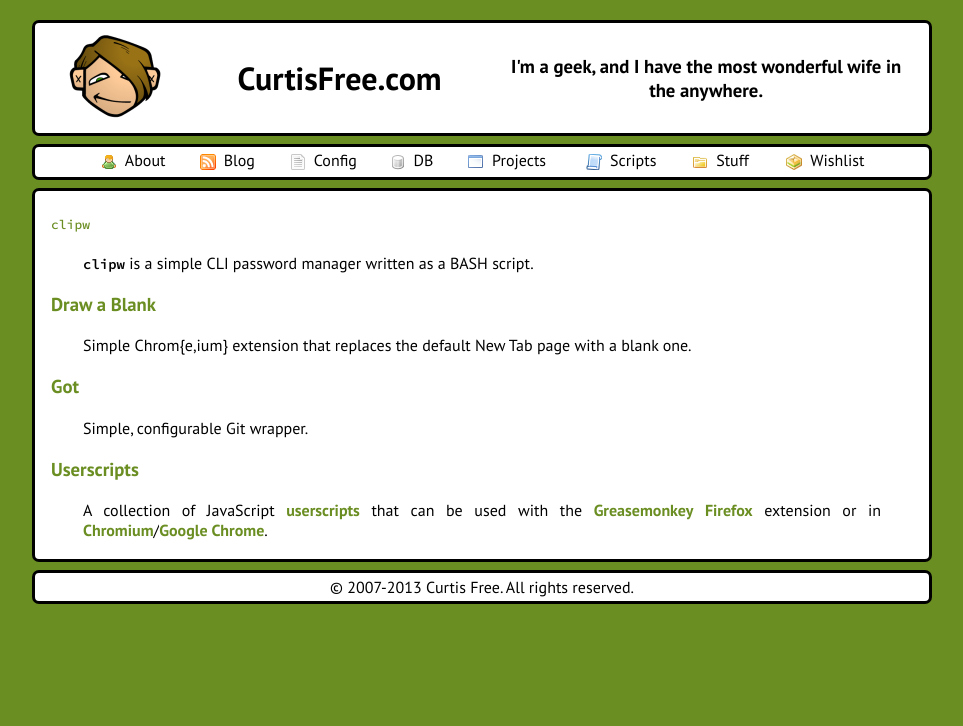
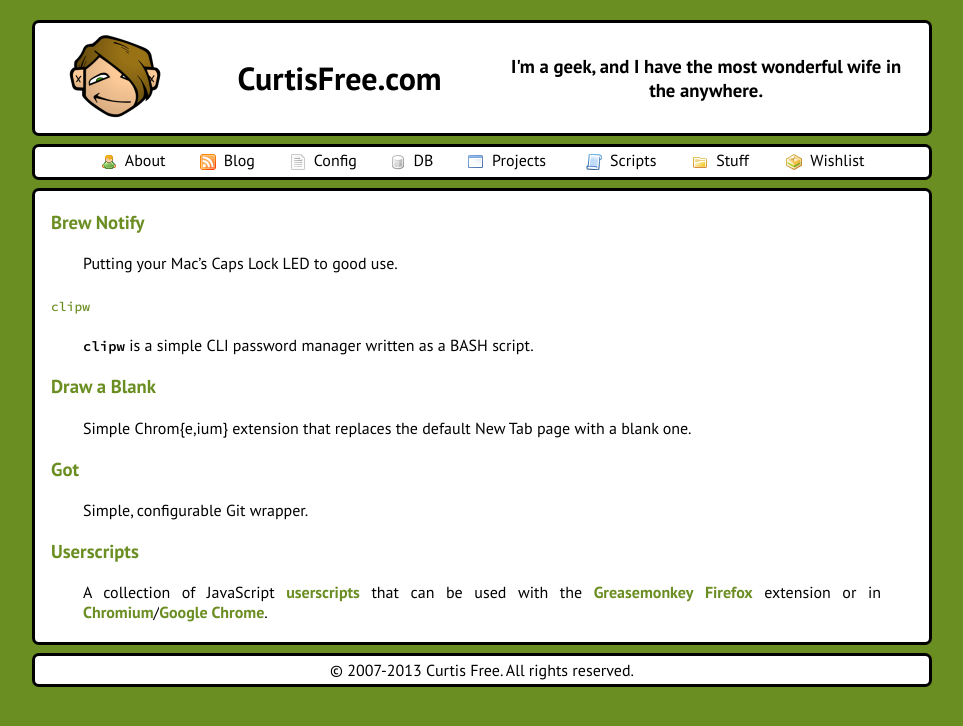
Before and after one commit to cfree3/curtisfree.com, a Jekyll site: the page built from content/projects.md, in a window 1280 px wide. Shown: the top 726 px of the page, without its empty margins (158-1121 px from the left). Built offline with Jekyll 4.4.1, drawn with Linux system fonts in a browser that asks for light colours.

Commit message:
Link to Brew Notify project

```diff
--- a/content/projects.md
+++ b/content/projects.md
@@ -3,6 +3,10 @@ title:  CurtisFree.com &rarr; Projects
 path:   /projects
 layout: default
 ---
+
+### [Brew Notify][project_brew-notify]
+
+Putting your Mac's Caps Lock LED to good use.
 
 ### [`clipw`][project_clipw]
 
@@ -22,6 +26,7 @@ A collection of JavaScript [userscripts][userscripts] that can be used with the
 [Greasemonkey][greasemonkey] [Firefox][firefox] extension or in
 [Chromium][chromium]/[Google Chrome][chrome].
 
+[project_brew-notify]:  /projects/brew-notify
 [project_clipw]:        /projects/clipw
 [project_draw-a-blank]: /projects/draw-a-blank
 [project_got]:          /projects/got
```
Also changed, not shown: 1 other file.
